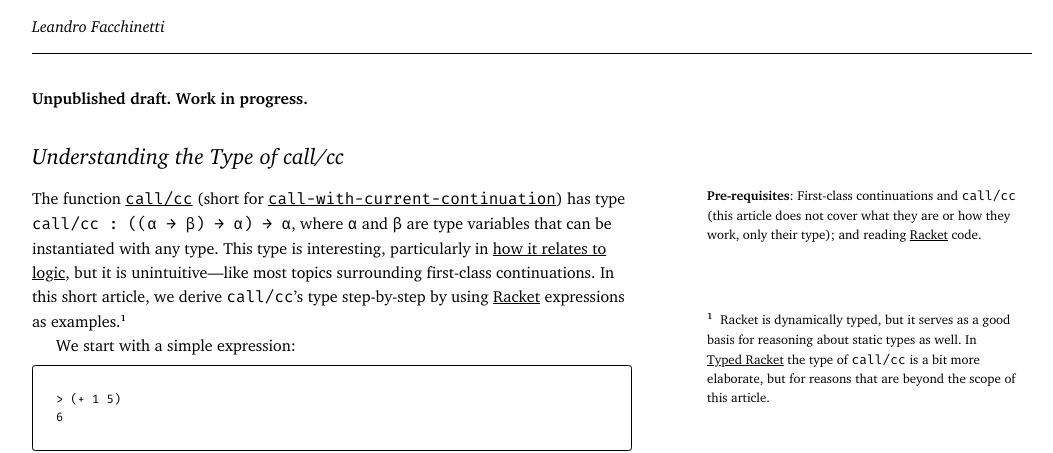
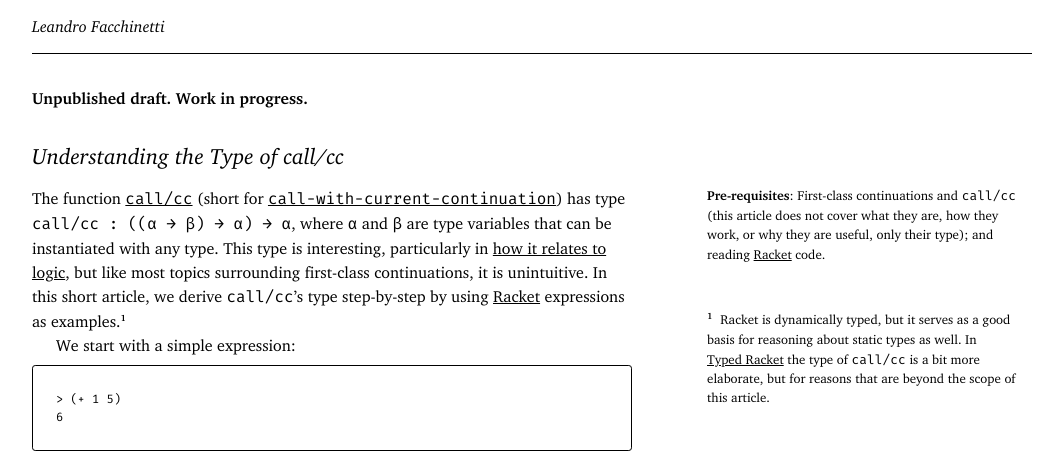
Before and after one commit to leafac/leafac.com, a Jekyll site: the page built from prose/understanding-the-type-of-call-cc/index.md, in a window 1280 px wide. Shown: the top 453 px of the page, without its empty margins (108-1161 px from the left). Built offline with Jekyll 4.4.1, drawn with Linux system fonts in a browser that asks for light colours.

Commit message:
Small edits

```diff
--- a/prose/understanding-the-type-of-call-cc/index.md
+++ b/prose/understanding-the-type-of-call-cc/index.md
@@ -5,10 +5,10 @@ draft: true
 ---
 
 <aside markdown="1">
-**Pre-requisites**: First-class continuations and `call/cc` (this article does not cover what they are or how they work, only their type); and reading [Racket](https://www.racket-lang.org) code.
+**Pre-requisites**: First-class continuations and `call/cc` (this article does not cover what they are, how they work, or why they are useful, only their type); and reading [Racket](https://www.racket-lang.org) code.
 </aside>
 
-The function [`call/cc`](https://docs.racket-lang.org/reference/cont.html#%28def._%28%28lib._racket%2Fprivate%2Fmore-scheme..rkt%29._call%2Fcc%29%29) (short for [`call-with-current-continuation`](https://docs.racket-lang.org/reference/cont.html#%28def._%28%28quote._~23~25kernel%29._call-with-current-continuation%29%29)) has type `call/cc : ((α → β) → α) → α`, where `α` and `β` are type variables that can be instantiated with any type. This type is interesting, particularly in [how it relates to logic](https://en.wikipedia.org/wiki/Call-with-current-continuation#Relation_to_non-constructive_logic), but it is unintuitive—like most topics surrounding first-class continuations. In this short article, we derive `call/cc`’s type step-by-step by using [Racket](https://www.racket-lang.org) expressions as examples.<label class="margin-note"><input type="checkbox"><span markdown="1">Racket is dynamically typed, but it serves as a good basis for reasoning about static types as well. In [Typed Racket](https://docs.racket-lang.org/ts-guide/) the type of `call/cc` is a bit more elaborate, but for reasons that are beyond the scope of this article.</span></label>
+The function [`call/cc`](https://docs.racket-lang.org/reference/cont.html#%28def._%28%28lib._racket%2Fprivate%2Fmore-scheme..rkt%29._call%2Fcc%29%29) (short for [`call-with-current-continuation`](https://docs.racket-lang.org/reference/cont.html#%28def._%28%28quote._~23~25kernel%29._call-with-current-continuation%29%29)) has type `call/cc : ((α → β) → α) → α`, where `α` and `β` are type variables that can be instantiated with any type. This type is interesting, particularly in [how it relates to logic](https://en.wikipedia.org/wiki/Call-with-current-continuation#Relation_to_non-constructive_logic), but like most topics surrounding first-class continuations, it is unintuitive. In this short article, we derive `call/cc`’s type step-by-step by using [Racket](https://www.racket-lang.org) expressions as examples.<label class="margin-note"><input type="checkbox"><span markdown="1">Racket is dynamically typed, but it serves as a good basis for reasoning about static types as well. In [Typed Racket](https://docs.racket-lang.org/ts-guide/) the type of `call/cc` is a bit more elaborate, but for reasons that are beyond the scope of this article.</span></label>
 
 We start with a simple expression:
 
```
